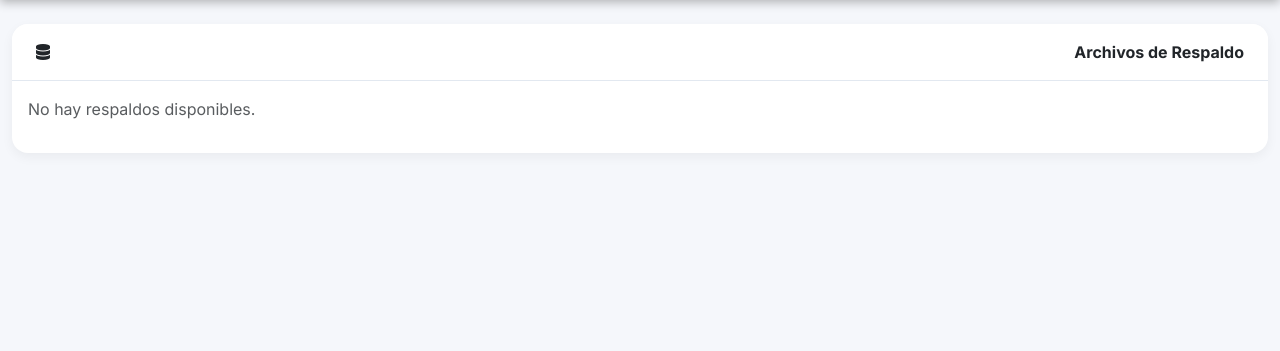
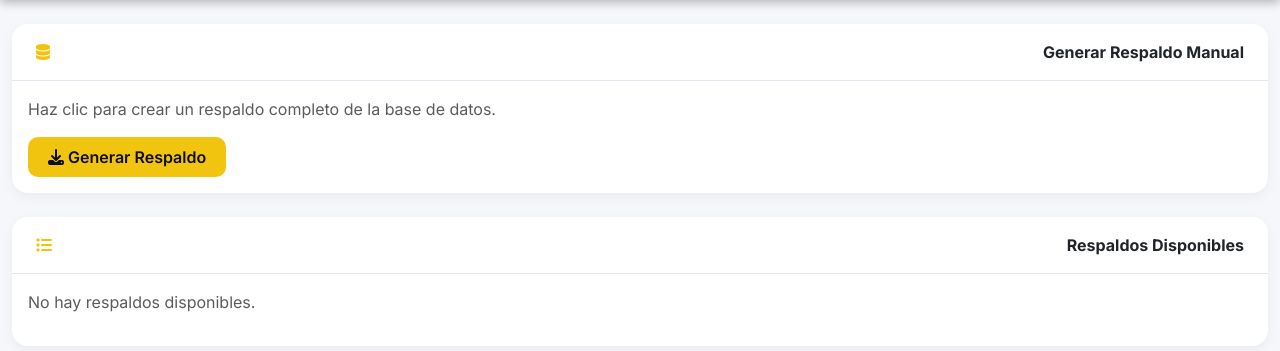
Before and after one commit to kaira0779-debug/Sistema-de-reporte, a Python web app: template templates/respaldos.html in a window 1280 px wide. Shown: the part 70-421 px from the top of the page. Run offline with Jinja, Linux system fonts and the light colour scheme; the template is opened without the code that fills it, so the values that code supplies are empty.

Commit message:
Add files via upload

```diff
--- a/templates/respaldos.html
+++ b/templates/respaldos.html
@@ -1,35 +1,55 @@
 {% extends "base.html" %}
-{% block title %}Respaldos de Base de Datos{% endblock %}
+{% block title %}Respaldos{% endblock %}
 {% block heading %}Respaldos{% endblock %}
 
 {% block content %}
-<div class="card mb-4">
+<div class="card">
     <div class="card-header">
-        <i class="fas fa-database me-2" style="color: var(--primary);"></i> Archivos de Respaldo
+        <i class="fas fa-database"></i> Generar Respaldo Manual
+    </div>
+    <div class="card-body">
+        <p class="text-muted">Haz clic para crear un respaldo completo de la base de datos.</p>
+        <form method="POST" action="/backup_manual" onsubmit="return confirm('¿Generar respaldo ahora?')">
+            <button type="submit" class="btn btn-amarillo">
+                <i class="fas fa-download"></i> Generar Respaldo
+            </button>
+        </form>
+    </div>
+</div>
+
+<div class="card">
+    <div class="card-header">
+        <i class="fas fa-list"></i> Respaldos Disponibles
     </div>
     <div class="card-body">
         {% if backups %}
         <div class="table-responsive">
-            <table class="table table-hover">
+            <table class="table table-hover align-middle">
                 <thead>
                     <tr>
+                        <th>Fecha</th>
                         <th>Archivo</th>
                         <th>Tamaño</th>
-                        <th>Fecha</th>
                         <th>Acciones</th>
                     </tr>
                 </thead>
                 <tbody>
                     {% for b in backups %}
                     <tr>
+                        <td>{{ b.fecha }}</td>
                         <td>{{ b.nombre }}</td>
                         <td>{{ b.tamaño_legible }}</td>
-                        <td>{{ b.fecha }}</td>
                         <td>
-                            <a href="{{ url_for('descargar_respaldo', filename=b.nombre) }}" class="btn btn-sm btn-amarillo"><i class="fas fa-download"></i> Descargar</a>
-                            <form method="POST" action="{{ url_for('eliminar_respaldo', filename=b.nombre) }}" style="display:inline;" onsubmit="return confirm('¿Eliminar este respaldo?')">
-                                <button class="btn btn-sm btn-outline-danger"><i class="fas fa-trash-alt"></i></button>
-                            </form>
+                            <div class="btn-group" role="group">
+                                <a href="/admin/respaldo/descargar/{{ b.nombre }}" class="btn btn-sm btn-primary" title="Descargar">
+                                    <i class="fas fa-download"></i>
+                                </a>
+                                <form method="POST" action="/admin/respaldo/eliminar/{{ b.nombre }}" onsubmit="return confirm('¿Eliminar este respaldo?')" style="display:inline;">
+                                    <button type="submit" class="btn btn-sm btn-danger" title="Eliminar">
+                                        <i class="fas fa-trash"></i>
+                                    </button>
+                                </form>
+                            </div>
                         </td>
                     </tr>
                     {% endfor %}
@@ -41,36 +61,4 @@
         {% endif %}
     </div>
 </div>
-
-{% if logs %}
-<div class="card">
-    <div class="card-header">
-        <i class="fas fa-history me-2" style="color: var(--primary);"></i> Historial de Respaldos
-    </div>
-    <div class="card-body">
-        <div class="table-responsive">
-            <table class="table table-sm">
-                <thead>
-                    <tr>
-                        <th>Archivo</th>
-                        <th>Tamaño</th>
-                        <th>Fecha</th>
-                        <th>Tipo</th>
-                    </tr>
-                </thead>
-                <tbody>
-                    {% for log in logs %}
-                    <tr>
-                        <td>{{ log.filename }}</td>
-                        <td>{{ (log.size / 1024) | round(1) }} KB</td>
-                        <td>{{ log.fecha.strftime('%d/%m/%Y %H:%M:%S') }}</td>
-                        <td><span class="badge bg-secondary">{{ log.tipo }}</span></td>
-                    </tr>
-                    {% endfor %}
-                </tbody>
-            </table>
-        </div>
-    </div>
-</div>
-{% endif %}
 {% endblock %}
```
Also changed, not shown: templates/dashboard.html (+7 -0 lines).
